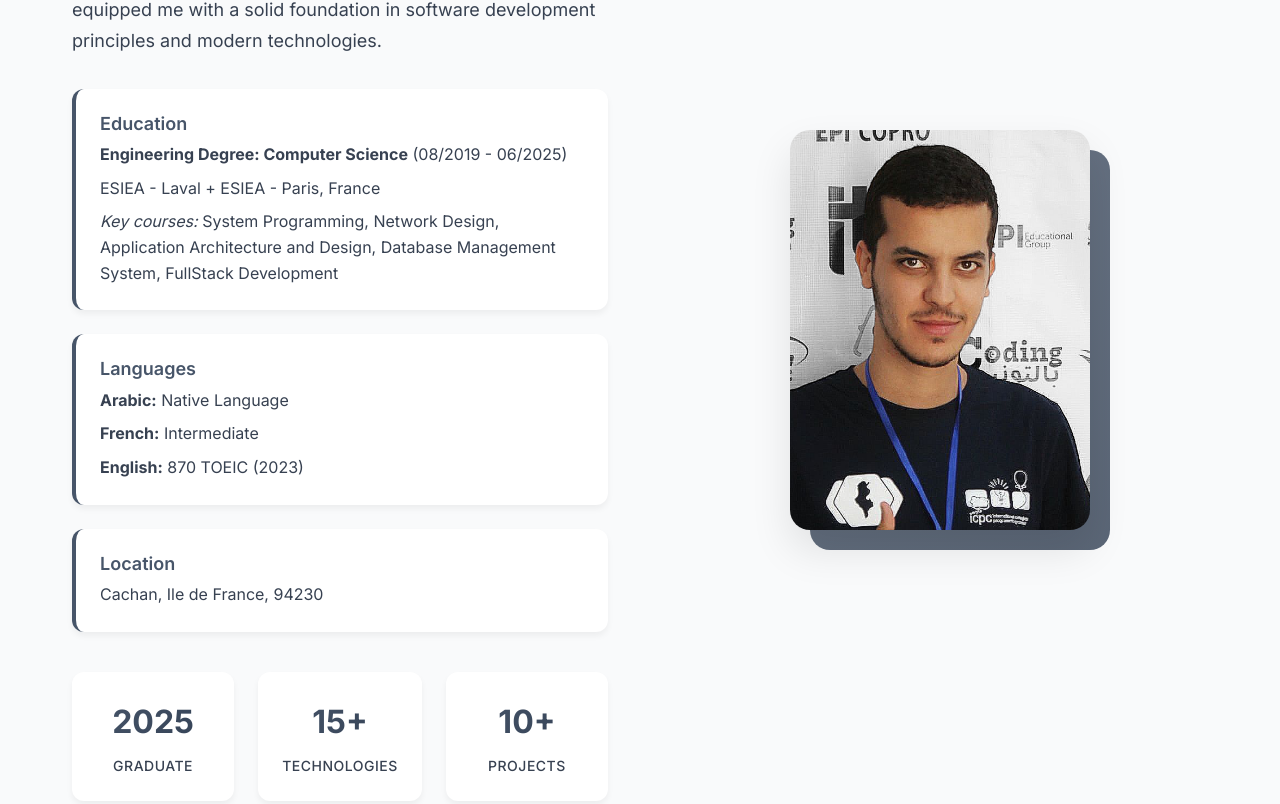
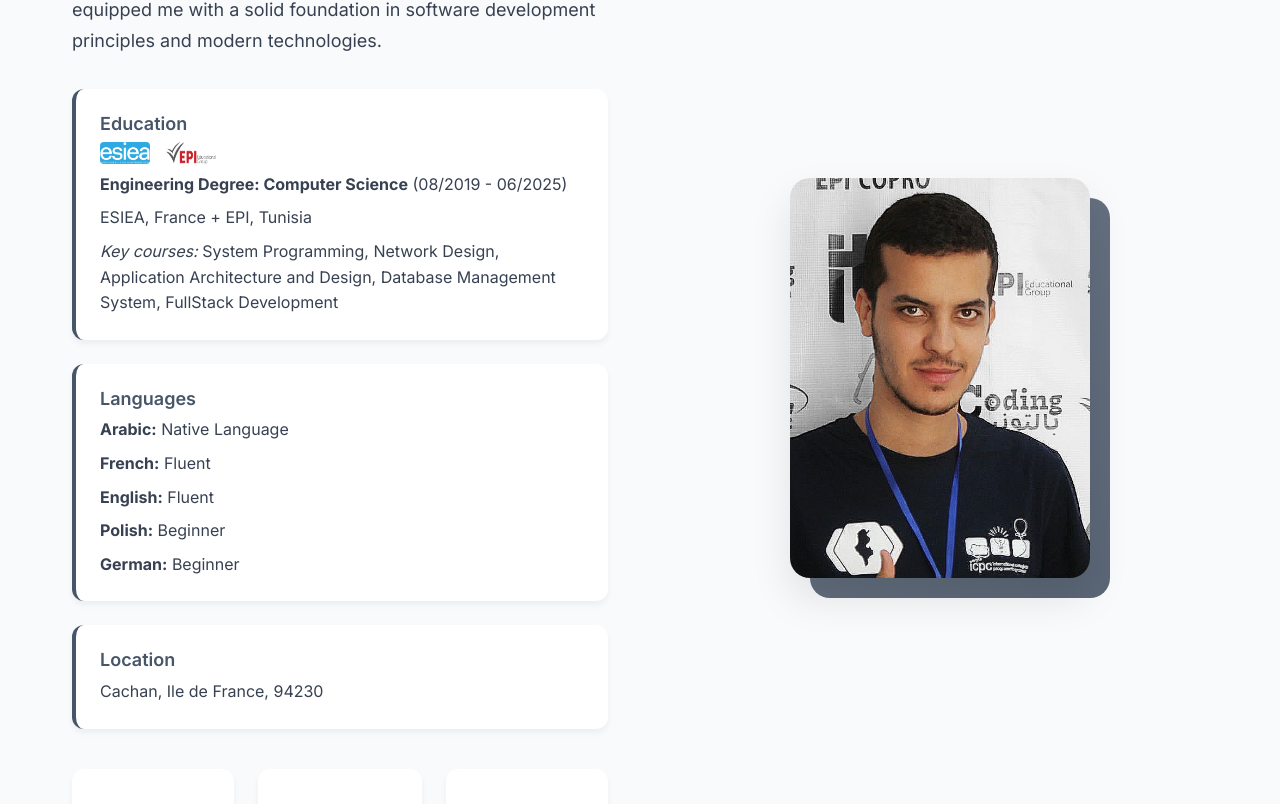
Before and after one commit to Ahmed-Bousrih/Portfolio, a Vue app: page / in a window 1280 px wide. Shown: the part 1194-1998 px from the top of the page. Built offline with nearby package versions, Linux system fonts and the light colour scheme.

Commit message:
added school logos and other adjustments

```diff
--- a/src/components/About.vue
+++ b/src/components/About.vue
@@ -21,15 +21,21 @@
           <div class="about__details">
             <div class="detail-item">
               <h4>Education</h4>
+                <div class="education-logos">
+                  <img src="/Portfolio/LogoEcoles/LogoEsiea.png" alt="ESIEA Logo" />
+                  <img src="/Portfolio/LogoEcoles/Logoepi.jpg" alt="EPI Logo" />
+                </div>
               <p><strong>Engineering Degree: Computer Science</strong> (08/2019 - 06/2025)</p>
-              <p>ESIEA - Laval + ESIEA - Paris, France</p>
+              <p>ESIEA, France + EPI, Tunisia</p>
               <p><em>Key courses:</em> System Programming, Network Design, Application Architecture and Design, Database Management System, FullStack Development</p>
             </div>
             <div class="detail-item">
               <h4>Languages</h4>
               <p><strong>Arabic:</strong> Native Language</p>
-              <p><strong>French:</strong> Intermediate</p>
-              <p><strong>English:</strong> 870 TOEIC (2023)</p>
+              <p><strong>French:</strong> Fluent</p>
+              <p><strong>English:</strong> Fluent</p>
+              <p><strong>Polish:</strong> Beginner</p>
+              <p><strong>German:</strong> Beginner</p>
             </div>
             <div class="detail-item">
               <h4>Location</h4>
@@ -40,7 +46,7 @@
           <div class="about__stats">
             <div class="stat-item">
               <div class="stat-number">2025</div>
-              <div class="stat-label">Graduate</div>
+              <div class="stat-label">Graduation</div>
             </div>
             <div class="stat-item">
               <div class="stat-number">15+</div>
@@ -255,6 +261,24 @@
   opacity: 0.8;
 }
 
+.education-logos {
+  display: flex;
+  gap: 1rem;
+  justify-content: start; /* aligns to left */
+  margin-bottom: 0.5rem;
+}
+
+.education-logos img {
+  width: 50px; /* adjust as needed */
+  height: auto;
+  border-radius: 4px;
+  transition: transform 0.2s;
+}
+
+.education-logos img:hover {
+  transform: scale(1.5);
+}
+
 @media (max-width: 768px) {
   .about {
     padding: 4rem 0;
--- a/src/components/Experience.vue
+++ b/src/components/Experience.vue
@@ -20,7 +20,7 @@ const experiences: Experience[] = [
     position: "Full Stack Developer",
     period: "08/2025 - Present",
     description:
-      "Developed scalable APIs and contributed to the refonte of the Credit Win web application for banks, improving system reliability and performance.",
+      "Participated in the development of scalable APIs and contributed to the refonte of the Credit Win web application for banks, improving system reliability and performance.",
     technologies: [
       "TypeScript",
       "Nest.js",
@@ -31,7 +31,7 @@ const experiences: Experience[] = [
     ],
     current: true,
     achievements: [
-      "Designed and implemented RESTful APIs in Nest.js for core banking features such as user roles, authentication, and financial entity management",
+      "Designed and implemented RESTful APIs in Nest.js for core banking features such as user roles, OVH mailing system and banking feasibilities calculations with categories",
       "Optimized Prisma database schema and queries for better performance with large-scale banking data",
       "Built reusable DTOs, validation pipes, and error handling utilities to standardize backend logic",
       "Collaborated with frontend teams working in Next.js to ensure smooth API integration and data consistency",
```
Also changed, not shown: public/LogoEcoles/LogoEsiea.png (added), public/LogoEcoles/Logoepi.jpg (added).
